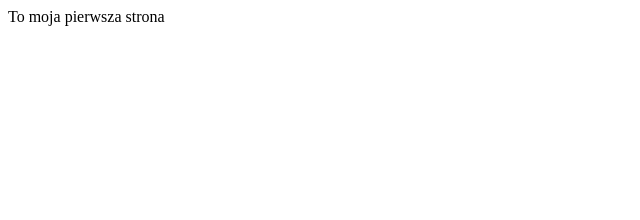
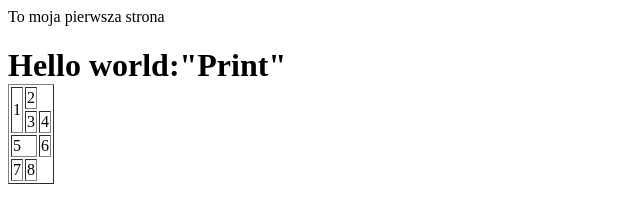
Before and after one commit to WlaczakTynk/Index.html, a plain HTML site: page index.html in a window 1280 px wide. Shown: the whole page, without its empty margins (0-640 px from the left). Drawn offline with Linux system fonts and the light colour scheme.

Commit message:
Add files via upload

```diff
--- a/index.html
+++ b/index.html
@@ -7,10 +7,26 @@
 
 	<body>
 	  <p>To moja pierwsza strona</p>
+	  <h1> Hello world:"Print"
+	 <table border=1>
+	  <tr>
+            <td rowspan="2">1</td>
+			<td>2</td>
+	  </tr>
+	  <tr>
+            <td>3</td>
+			<td>4</td>
+	  </tr>
+	  <tr>
+            <td colspan="2">5</td>
+			<td>6</td>
+	  </tr>
+	  <tr>
+			<td>7</td>
+			<td>8</td>
+      </tr>
 
-
-
-
+	 </table>
 	</body>
 
 
```
